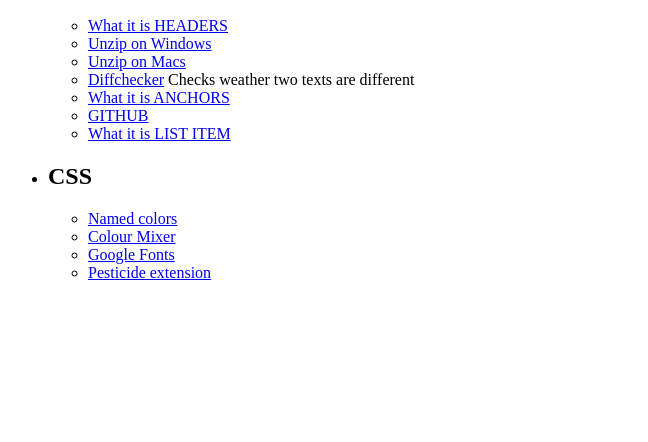
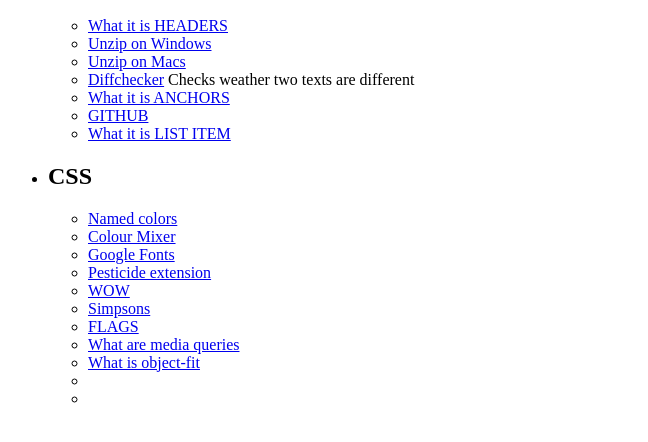
Before and after one commit to Shtuka1993/FullStack, a plain HTML site: page useful-links.html in a window 1280 px wide. Shown: the part 110-552 px from the top of the page, without its empty margins (0-648 px from the left). Drawn offline with Linux system fonts and the light colour scheme.

Commit message:
Summarice resources for css

```diff
--- a/useful-links.html
+++ b/useful-links.html
@@ -27,6 +27,13 @@
                 <li><a href="https://www.csfieldguide.org.nz/en/interactives/rgb-mixer/">Colour Mixer</a></li>
                 <li><a href="https://fonts.google.com/">Google Fonts</a></li>
                 <li><a href="https://chromewebstore.google.com/detail/pesticide-for-chrome/bakpbgckdnepkmkeaiomhmfcnejndkbi?pli=1">Pesticide extension</a></li>
+                <li><a href="https://diana-adrianne.com/">WOW</a></li>
+                <li><a href="https://pattle.github.io/simpsons-in-css/">Simpsons</a></li>
+                <li><a href="http://lascarid.es/fussyflags/">FLAGS</a></li>
+                <li><a href=https://developer.mozilla.org/en-US/docs/Web/CSS/CSS_media_queries/Using_media_queries">What are media queries</a></li>
+                <li><a href="https://developer.mozilla.org/en-US/docs/Web/CSS/object-fit">What is object-fit</a></li>
+                <li><a href=""></a></li>
+                <li><a href=""></a></li>
             </ul>
         </li>
     </ul>
```
